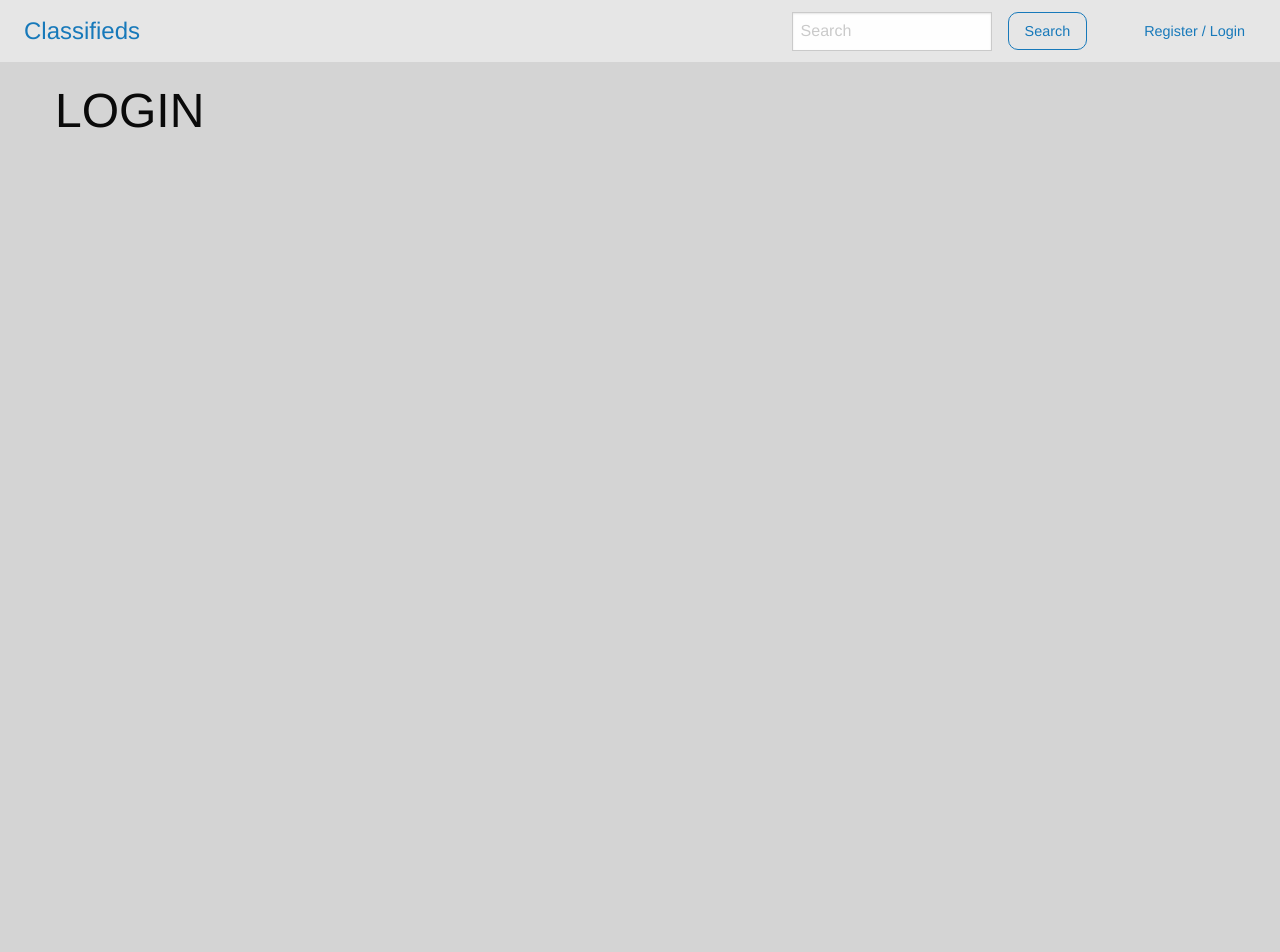
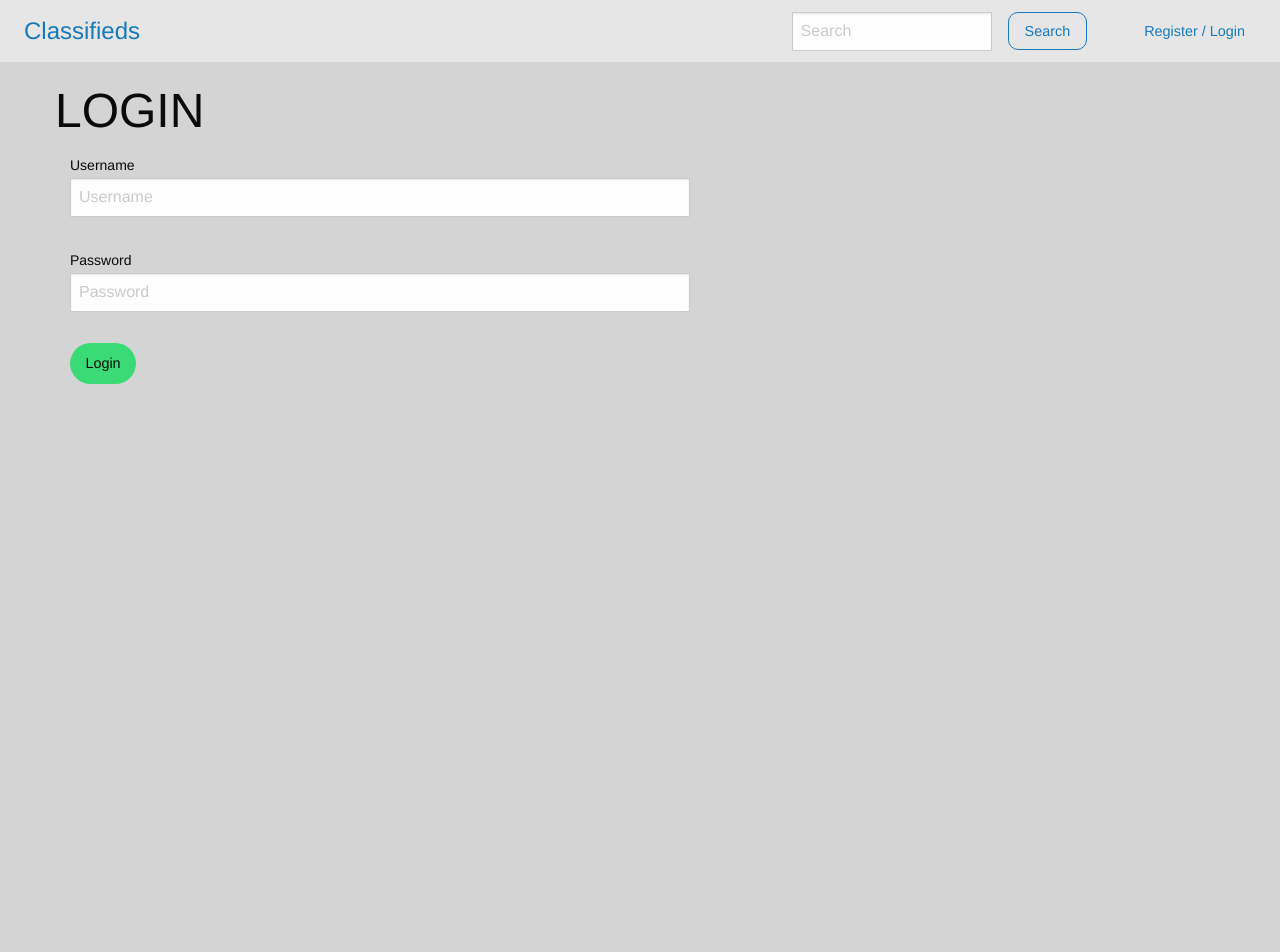
Before and after one commit to ShivamDh/Python-Projects, a Flask app: page /login in a window 1280 px wide. Shown: the top 952 px of the page. Run offline with Flask 2, Linux system fonts and the light colour scheme; some libraries are stand-ins or nearby versions.

Commit message:
Add fields when logging in

```diff
--- a/classified_advertiser/templates/login.html
+++ b/classified_advertiser/templates/login.html
@@ -4,7 +4,29 @@
 	<div class="grid-container">
 		<h1> LOGIN </h1>
 		<div class="grid-y medium-grid-frame">
-
+			<div class="cell medium-auto medium-cell-block-container">
+				<div class="grid-x grid-padding-x">
+					<div class="cell medium-8 medium-cell-block-y">
+						<form method="POST" action="">
+							<div class="grid-x grid-padding-x grid-padding-y">
+								<div class="field-cell cell small-8 medium-11 large-10">
+									<label> Username </label>
+									<input type="text" placeholder="Username" name="username" />
+								</div>
+							</div>
+							<div class="grid-x grid-padding-x grid-padding-y">
+								<div class="field-cell cell small-8 medium-11 large-10">
+									<label> Password </label>
+									<input type="password" placeholder="Password" name="password" />
+								</div>
+							</div>
+							<div class="grid-x">
+								<input type="submit" class="button success item-link-button" value="Login" />
+							</div>
+						</form>
+					</div>
+				</div>
+			</div>
 
 		</div>
 	</div>
--- a/classified_advertiser/templates/messages.html
+++ b/classified_advertiser/templates/messages.html
@@ -8,4 +8,12 @@
 		{% endif %}
 	{% endwith %}
 
+	{% if error %}
+		<div class="callout alert">{{ error }}</div>
+	{% endif %}
+
+	{% if msg %}
+		<div class="callout success">{{ msg }}</div>
+	{% endif %}
+
 </div>
```
